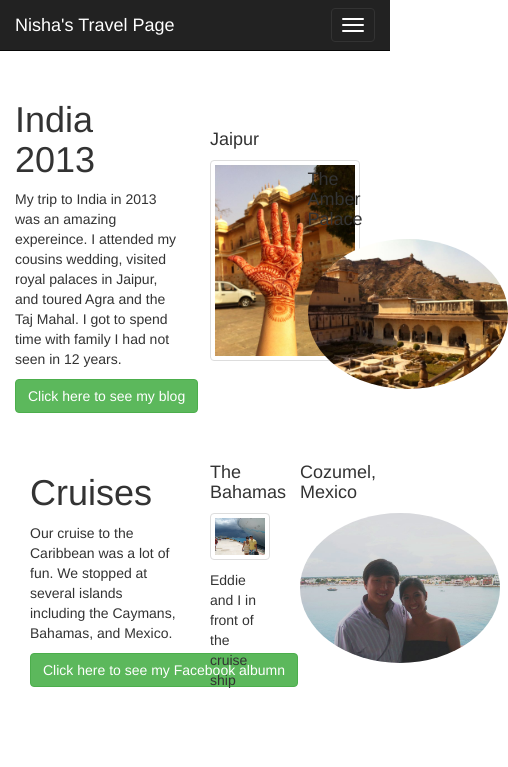
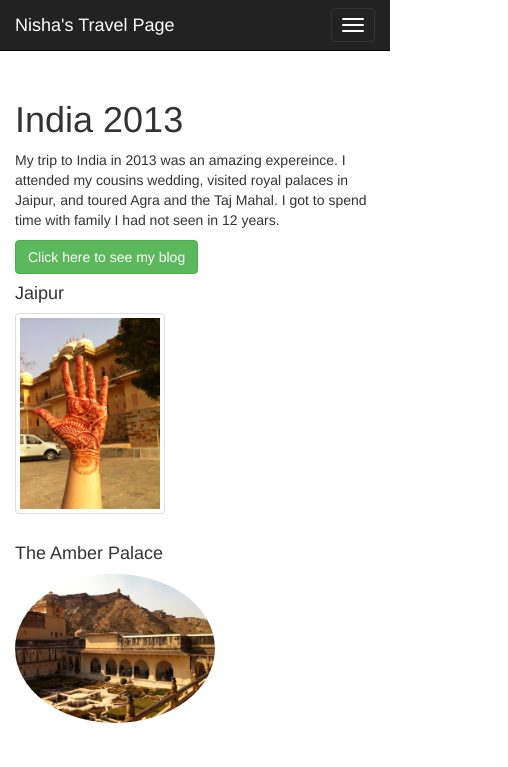
Before and after one commit to Nisha111/hw2, a plain HTML site: page index travel.html in a window 390 px wide. Shown: the top 767 px of the page, 508 px wide, since content can reach past the window. Drawn offline with nearby package versions, Linux system fonts and the light colour scheme.

Commit message:
Tried response again

```diff
--- a/index travel.html
+++ b/index travel.html
@@ -38,7 +38,7 @@
       <div class="container">
 
         <div class="row">
-          <div class="col-xs-6">
+          <div class="col-xs-12 col-sm-6">
 
             <h1>India 2013</h1>
             <p>
@@ -47,12 +47,12 @@
             <a class="btn btn-success" href="#" role="button">Click here to see my blog</a>
           </div>
           <br></br>
-          <div class="col-xs-3">
+          <div class="col-xs-12 col-sm-3">
             <h4>Jaipur</h4>
             <img class="thumbnail" width="150"src="india 2.jpg">
           </div>
           <br></br>
-          <div class="col-xs-3">
+          <div class="col-xs-12 col-sm-3">
             <h4>The Amber Palace </h4>
             <p><img class = "img-circle" width="200"src="india 3.jpg">
           </p>
@@ -63,7 +63,7 @@
 
 <div class="container">
         <div class="row">
-                <div class="col-xs-6">
+                <div class="col-xs-12 col-sm-6">
 
                   <h1>Cruises</h1>
                   <p>
@@ -72,14 +72,14 @@
                   <a class="btn btn-success" href="#" role="button">Click here to see my Facebook albumn</a>
                 </div>
 
-                <div class="col-xs-3">
+                <div class="col-xs-12 col-sm-3">
                   <h4>The Bahamas </h4>
                   <p><img class="img-thumbnail" width="200"src="bahamas.jpg">
                   </p>
                   Eddie and I in front of the cruise ship
                 </div>
 
-                <div class="col-xs-3">
+                <div class="col-xs-12 col-sm-3">
                   <h4>Cozumel, Mexico</h4>
                   <img class="img-circle" width="200"src="Mexico.jpg">
                 </div>
```
